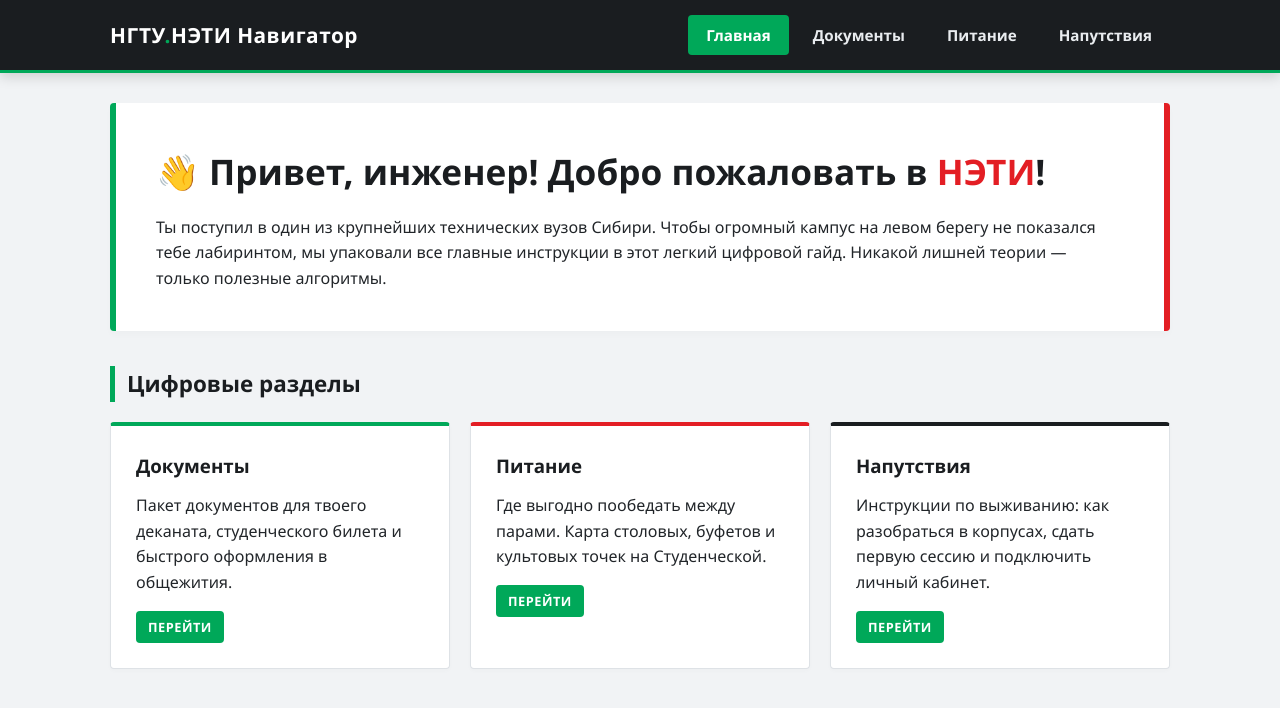
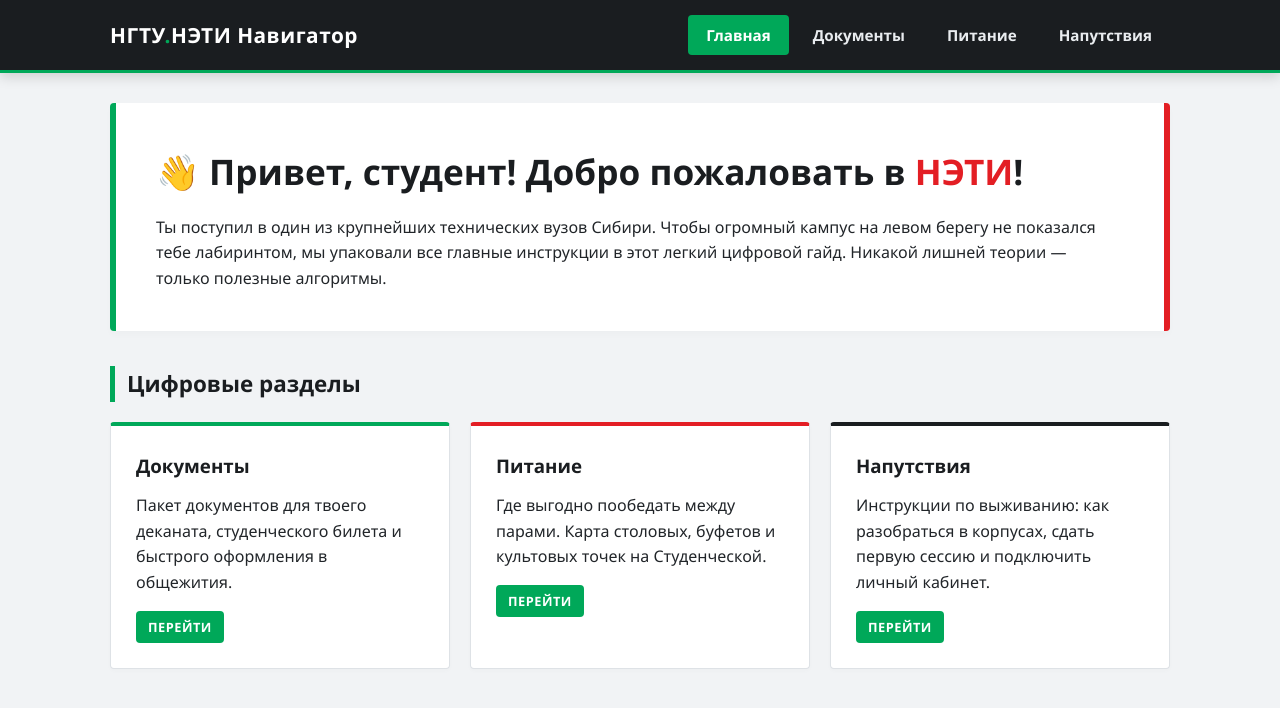
Before and after one commit to undroname/nstu-navigator, a plain HTML site: page index.html in a window 1280 px wide. Drawn offline with Linux system fonts and the light colour scheme.

Commit message:
Add files via upload

```diff
--- a/index.html
+++ b/index.html
@@ -20,7 +20,7 @@
     </header>
     <div class="main-content">
         <section class="welcome-hero">
-            <h1>👋 Привет, инженер! Добро пожаловать в <span>НЭТИ</span>!</h1>
+            <h1>👋 Привет, студент! Добро пожаловать в <span>НЭТИ</span>!</h1>
             <p>Ты поступил в один из крупнейших технических вузов Сибири. Чтобы огромный кампус на левом берегу не показался тебе лабиринтом, мы упаковали все главные инструкции в этот легкий цифровой гайд. Никакой лишней теории — только полезные алгоритмы.</p>
         </section>
         <h2>Цифровые разделы</h2>
```
